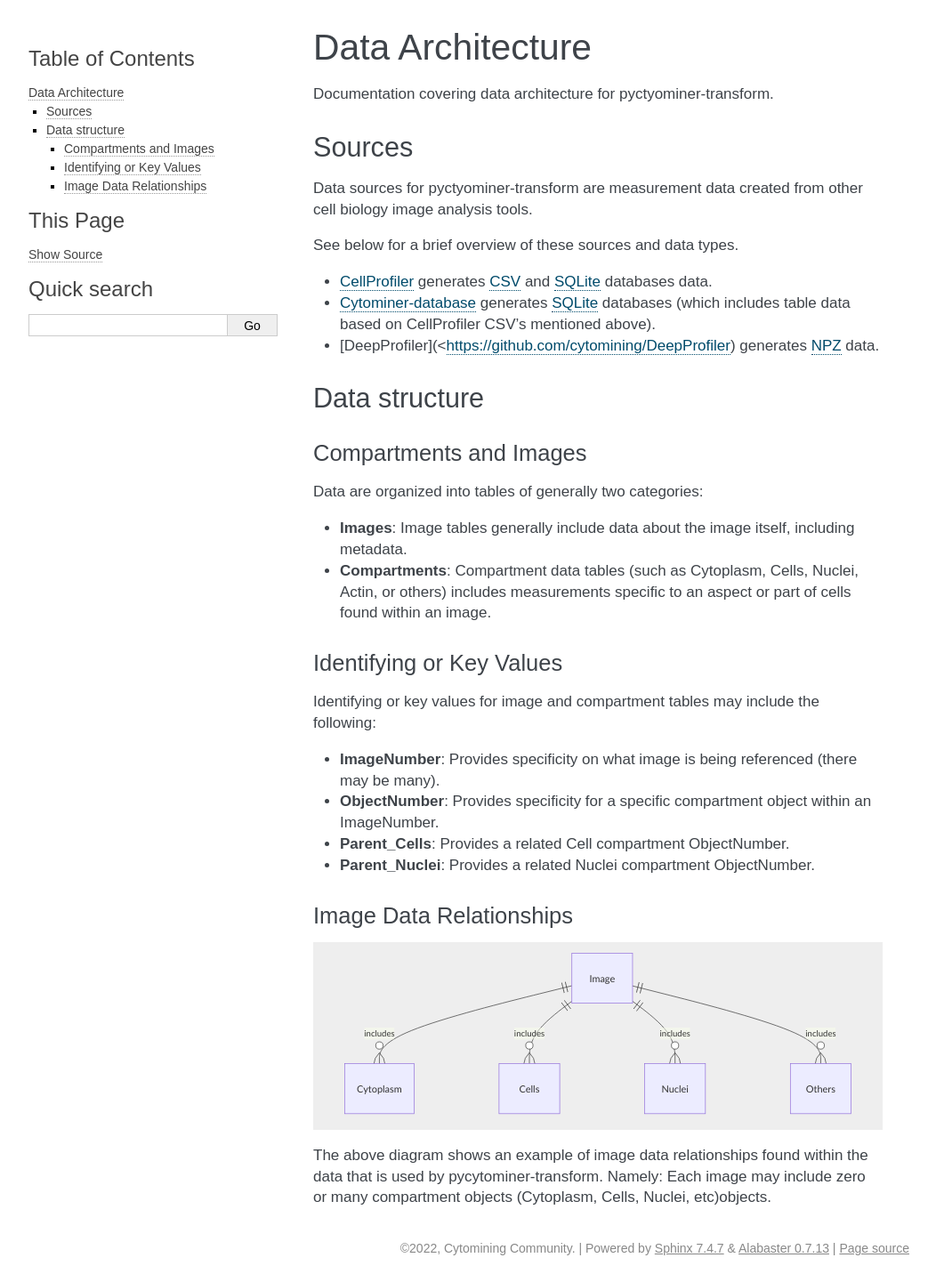
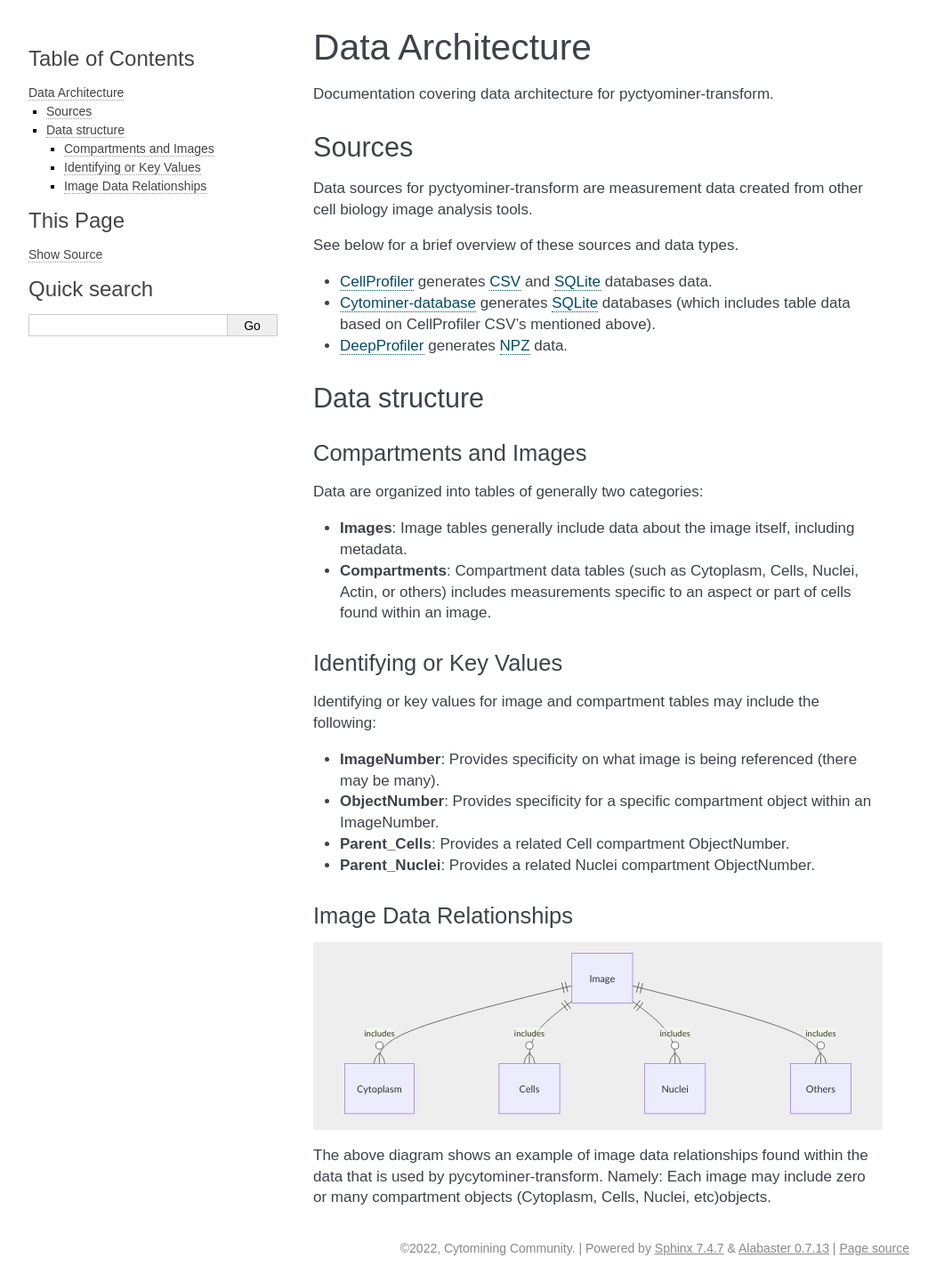
Before and after one commit to cytomining/CytoTable, a Sphinx documentation site: the page built from docs/source/architecture.data.md, in a window 1280 px wide. Shown: the whole page at 89% size, without its empty margins (118-1170 px from the left). Built offline with Sphinx 7.4.7, drawn with Linux system fonts in a browser that asks for light colours.

```diff
--- a/docs/source/architecture.data.md
+++ b/docs/source/architecture.data.md
@@ -9,8 +9,8 @@ Data sources for pyctyominer-transform are measurement data created from other c
 See below for a brief overview of these sources and data types.
 
 - [CellProfiler](https://github.com/CellProfiler/CellProfiler) generates [CSV](https://en.wikipedia.org/wiki/Comma-separated_values) and [SQLite](https://www.sqlite.org/) databases data.
-- [Cytominer-database](https://github.com/cytomining/Cytominer-database>) generates [SQLite](https://www.sqlite.org/) databases (which includes table data based on CellProfiler CSV's mentioned above).
-- [DeepProfiler](<<https://github.com/cytomining/DeepProfiler>) generates [NPZ](https://numpy.org/doc/stable/reference/routines.io.html?highlight=npz%20format#numpy-binary-files-npy-npz) data.
+- [Cytominer-database](https://github.com/cytomining/cytominer-database) generates [SQLite](https://www.sqlite.org/) databases (which includes table data based on CellProfiler CSV's mentioned above).
+- [DeepProfiler](https://github.com/cytomining/DeepProfiler) generates [NPZ](https://numpy.org/doc/stable/reference/routines.io.html?highlight=npz%20format#numpy-binary-files-npy-npz) data.
 
 ## Data structure
 
```
Also changed, not shown: docs/source/overview.md (+0 -1 lines), 1 other file.
